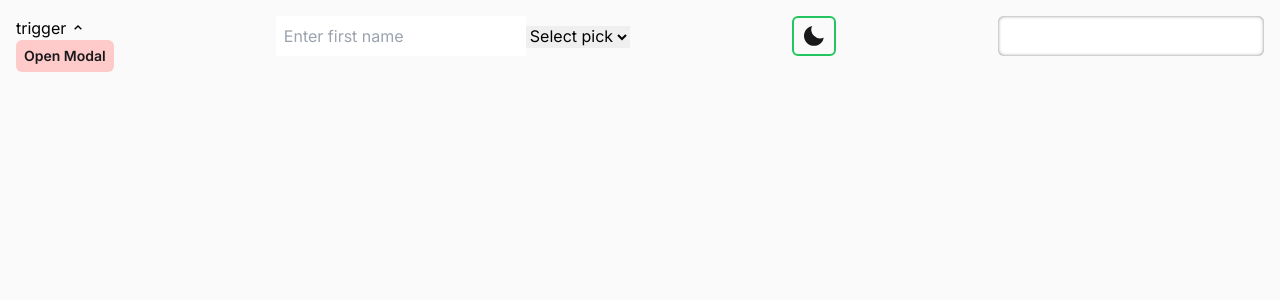
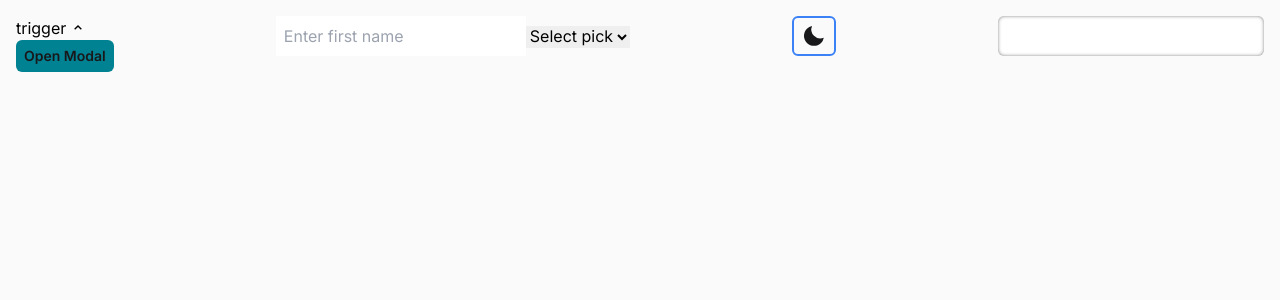
Before and after one commit to samueltanner/mak, a Next.js app: page / in a window 1280 px wide. Shown: the top 300 px of the page. Built offline with nearby package versions, Linux system fonts and the light colour scheme.

Commit message:
fixes defaults

```diff
--- a/src/app/_hooks/useMakUi/factories/paletteFactory.ts
+++ b/src/app/_hooks/useMakUi/factories/paletteFactory.ts
@@ -40,7 +40,7 @@ export const paletteFactory = ({
     palette: paletteInput,
     enabledThemeModes,
   })
-  console.log({ initialVerbosePalette })
+
   let finalVerbosePalette = {} as MakUiVerbosePalette
   let finalSimplePalette = {} as MakUiSimplePalette
   for (const theme of enabledThemeModes) {
@@ -178,8 +178,26 @@ export const paletteFactory = ({
             keys: [theme, paletteVariant, variant],
             value: enabledSimpleStates,
           })
+
+          if (
+            paletteVariant === "color" &&
+            !initialVerbosePalette?.[theme]?.border?.[variant]
+          ) {
+            ensureNestedObject({
+              parent: finalVerbosePalette,
+              keys: [theme, "border", variant],
+              value: constructedStates,
+            })
+
+            ensureNestedObject({
+              parent: finalSimplePalette,
+              keys: [theme, "border", variant],
+              value: enabledSimpleStates,
+            })
+          }
         } else if (
-          !initialVerbosePalette?.[theme]?.[paletteVariant]?.[variant]
+          !initialVerbosePalette?.[theme]?.[paletteVariant]?.[variant] &&
+          !finalVerbosePalette?.[theme]?.[paletteVariant]?.[variant]
         ) {
           const shade =
             paletteVariant === "text" && theme === "dark"
@@ -247,7 +265,7 @@ export const paletteFactory = ({
     //   },
     // })
   }
-  console.log({ finalVerbosePalette, finalSimplePalette })
+
   return {
     verbose: finalVerbosePalette as MakUiVerbosePalette,
     simple: finalSimplePalette as MakUiSimplePalette,
--- a/src/app/_hooks/useMakUi/functions/helpers.ts
+++ b/src/app/_hooks/useMakUi/functions/helpers.ts
@@ -162,7 +162,6 @@ export const getConstructedTheme = ({
   defaultShades: MakUiThemeShades
 }) => {
   const { primary, secondary, tertiary, custom } = providedVariants
-  console.log({ primary, secondary, tertiary, custom })
 
   const { shade: primaryShade, color: primaryColor } = twColorHelper({
     colorString: primary || makUiDefaultColors.primary,
--- a/src/app/_views/MakUiView.tsx
+++ b/src/app/_views/MakUiView.tsx
@@ -34,13 +34,23 @@ const MakUiView = () => {
           backdropClassName="backdrop-blur-sm"
         >
           <ModalHeader className="text-md font-semibold p-4">
-            Modal Header
+            Lorem ipsum
           </ModalHeader>
-          <ModalContent className="text-md font-semibold p-4">
-            content
+          <ModalContent className="text-md font-normal p-4">
+            Lorem ipsum dolor sit amet consectetur adipisicing elit. Pariatur
+            tempora accusantium ipsum, veniam dolores explicabo deserunt
+            suscipit possimus, error nihil adipisci animi hic nam molestiae
+            voluptatum saepe velit eveniet quam.
           </ModalContent>
           <ModalFooter className="text-md font-semibold p-4">
-            <Button tertiary>Close</Button>
+            <Button
+              tertiary
+              outline
+              onClick={() => setModalIsOpen(!modalIsOpen)}
+              showFocusRing={false}
+            >
+              Close
+            </Button>
           </ModalFooter>
         </Modal>
       </div>
--- a/src/app/layout.tsx
+++ b/src/app/layout.tsx
@@ -13,10 +13,10 @@ const inter = Inter({ subsets: ["latin"] })
 //   description: "Generated by create next app",
 // }
 const palette: MakUiFlexiblePaletteInput = {
-  primary: "light:red-200 dark:mak-teal-500",
+  primary: "mak-teal-500",
   secondary: "blue",
   tertiary: "zinc",
-  text: "light:zinc-900 dark:zinc-500",
+  text: "light:zinc-900 dark:zinc-50",
   theme: "dark:zinc-950 light:zinc-50",
 }
 
```
